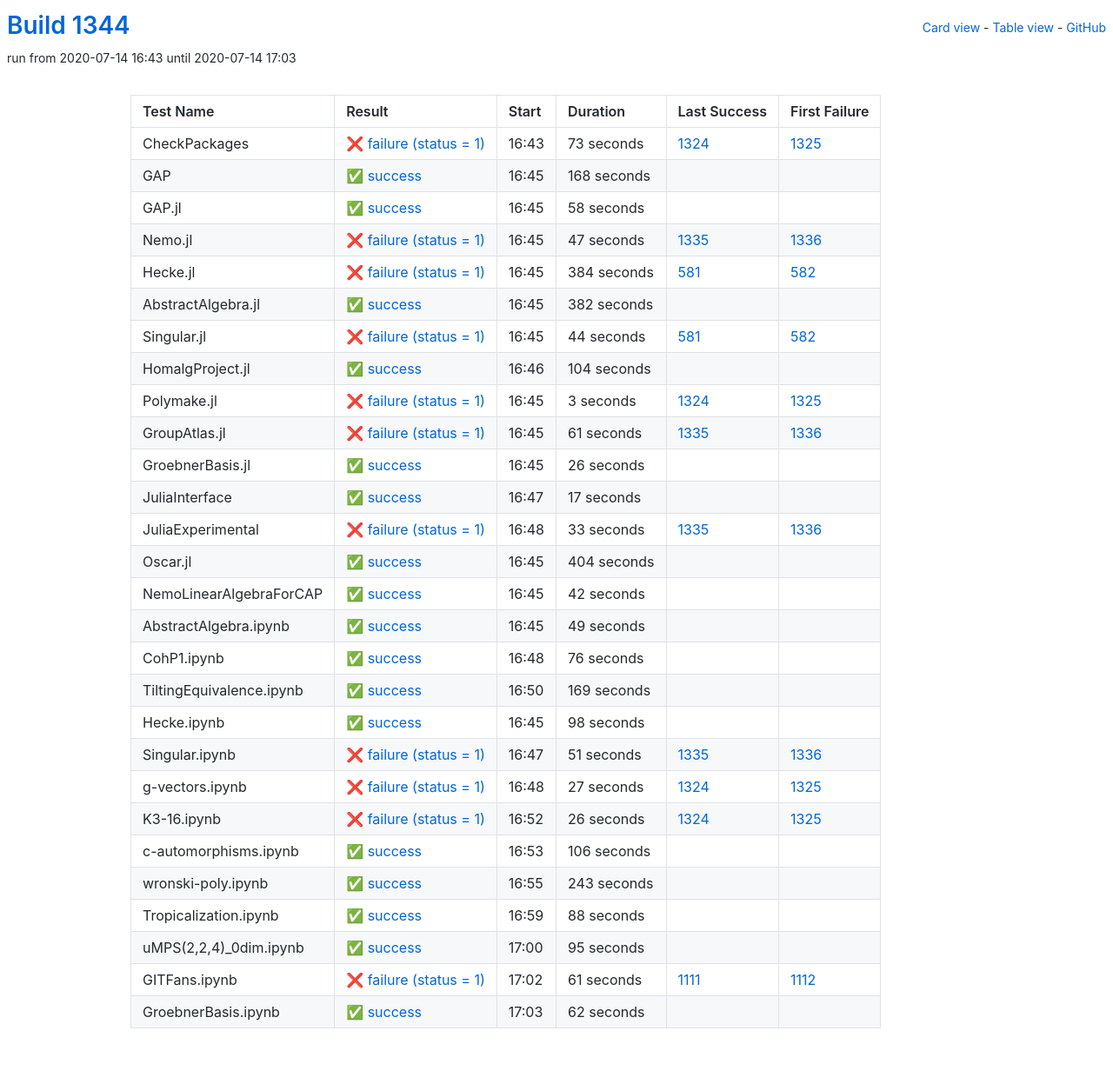
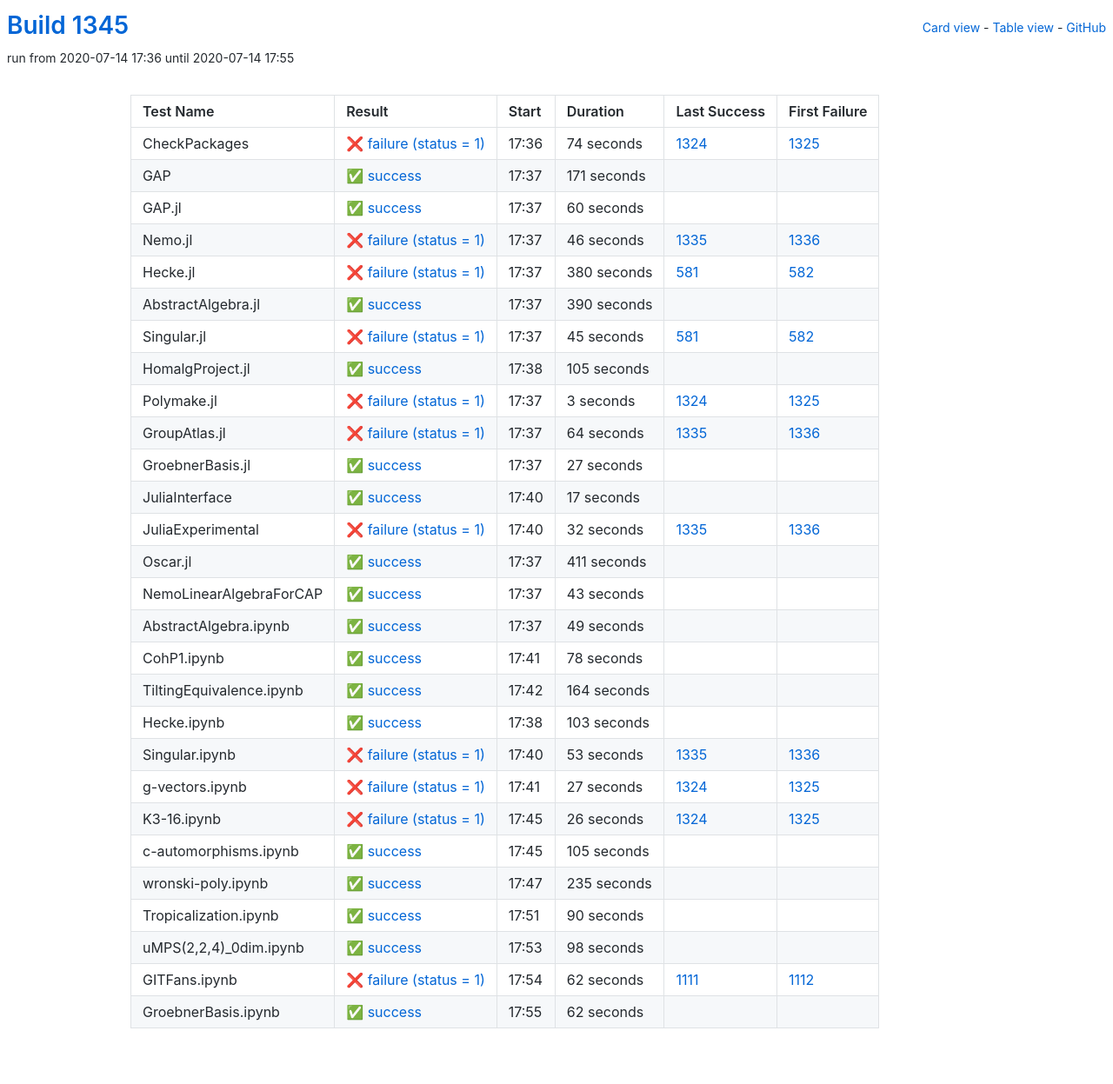
Before and after one commit to oscar-system/oscar-ci-status-1.4, a Jekyll site: the page built from table.html, in a window 1280 px wide. Shown: the whole page at 87% size. Built offline with Jekyll 4.4.1, drawn with Linux system fonts in a browser that asks for light colours.

Commit message:
Build #1345

```diff
--- a/_data/ci.yml
+++ b/_data/ci.yml
@@ -1,6 +1,6 @@
 ---
-build: 1344
-build_url: https://oscarci.mathematik.uni-kl.de/job/oscar-julia-1.4/1344/
+build: 1345
+build_url: https://oscarci.mathematik.uni-kl.de/job/oscar-julia-1.4/1345/
 job: oscar-julia-1.4
 organization: oscar-system
 repo: oscar-ci-status-1.4
@@ -8,104 +8,104 @@ repourl: https://github.com/oscar-system/oscar-ci-status-1.4
 tests:
 - name: CheckPackages
   id: checkpackages
-  log: https://oscarci.mathematik.uni-kl.de/job/oscar-julia-1.4/1344/artifact/logs/build-1344/CheckPackages.log
-  start: 2020-07-14 16:43
+  log: https://oscarci.mathematik.uni-kl.de/job/oscar-julia-1.4/1345/artifact/logs/build-1345/CheckPackages.log
+  start: 2020-07-14 17:36
   success: false
   exitcode: 1
   status: failure
-  duration: 73
+  duration: 74
   last_success: 1324
   last_success_url: https://oscarci.mathematik.uni-kl.de/job/oscar-julia-1.4/1324/
   first_failure: 1325
   first_failure_url: https://oscarci.mathematik.uni-kl.de/job/oscar-julia-1.4/1325/
 - name: GAP
   id: gap
-  log: https://oscarci.mathematik.uni-kl.de/job/oscar-julia-1.4/1344/artifact/logs/build-1344/GAP.log
-  start: 2020-07-14 16:45
+  log: https://oscarci.mathematik.uni-kl.de/job/oscar-julia-1.4/1345/artifact/logs/build-1345/GAP.log
+  start: 2020-07-14 17:37
   success: true
   exitcode: 0
   status: success
-  duration: 168
+  duration: 171
   last_success: false
   last_success_url:
   first_failure: false
   first_failure_url:
 - name: GAP.jl
   id: gap-jl
-  log: https://oscarci.mathematik.uni-kl.de/job/oscar-julia-1.4/1344/artifact/logs/build-1344/GAP.jl.log
-  start: 2020-07-14 16:45
+  log: https://oscarci.mathematik.uni-kl.de/job/oscar-julia-1.4/1345/artifact/logs/build-1345/GAP.jl.log
+  start: 2020-07-14 17:37
   success: true
   exitcode: 0
   status: success
-  duration: 58
+  duration: 60
   last_success: false
   last_success_url:
   first_failure: false
   first_failure_url:
 - name: Nemo.jl
   id: nemo-jl
-  log: https://oscarci.mathematik.uni-kl.de/job/oscar-julia-1.4/1344/artifact/logs/build-1344/Nemo.jl.log
-  start: 2020-07-14 16:45
+  log: https://oscarci.mathematik.uni-kl.de/job/oscar-julia-1.4/1345/artifact/logs/build-1345/Nemo.jl.log
+  start: 2020-07-14 17:37
   success: false
   exitcode: 1
   status: failure
-  duration: 47
+  duration: 46
   last_success: 1335
   last_success_url: https://oscarci.mathematik.uni-kl.de/job/oscar-julia-1.4/1335/
   first_failure: 1336
   first_failure_url: https://oscarci.mathematik.uni-kl.de/job/oscar-julia-1.4/1336/
 - name: Hecke.jl
   id: hecke-jl
-  log: https://oscarci.mathematik.uni-kl.de/job/oscar-julia-1.4/1344/artifact/logs/build-1344/Hecke.jl.log
-  start: 2020-07-14 16:45
+  log: https://oscarci.mathematik.uni-kl.de/job/oscar-julia-1.4/1345/artifact/logs/build-1345/Hecke.jl.log
+  start: 2020-07-14 17:37
   success: false
   exitcode: 1
   status: failure
-  duration: 384
+  duration: 380
   last_success: 581
   last_success_url: https://oscarci.mathematik.uni-kl.de/job/oscar-julia-1.4/581/
   first_failure: 582
   first_failure_url: https://oscarci.mathematik.uni-kl.de/job/oscar-julia-1.4/582/
 - name: AbstractAlgebra.jl
   id: abstractalgebra-jl
-  log: https://oscarci.mathematik.uni-kl.de/job/oscar-julia-1.4/1344/artifact/logs/build-1344/AbstractAlgebra.jl.log
-  start: 2020-07-14 16:45
+  log: https://oscarci.mathematik.uni-kl.de/job/oscar-julia-1.4/1345/artifact/logs/build-1345/AbstractAlgebra.jl.log
+  start: 2020-07-14 17:37
   success: true
   exitcode: 0
   status: success
-  duration: 382
+  duration: 390
   last_success: false
   last_success_url:
   first_failure: false
   first_failure_url:
 - name: Singular.jl
   id: singular-jl
-  log: https://oscarci.mathematik.uni-kl.de/job/oscar-julia-1.4/1344/artifact/logs/build-1344/Singular.jl.log
-  start: 2020-07-14 16:45
+  log: https://oscarci.mathematik.uni-kl.de/job/oscar-julia-1.4/1345/artifact/logs/build-1345/Singular.jl.log
+  start: 2020-07-14 17:37
   success: false
   exitcode: 1
   status: failure
-  duration: 44
+  duration: 45
   last_success: 581
   last_success_url: https://oscarci.mathematik.uni-kl.de/job/oscar-julia-1.4/581/
   first_failure: 582
   first_failure_url: https://oscarci.mathematik.uni-kl.de/job/oscar-julia-1.4/582/
 - name: HomalgProject.jl
   id: homalgproject-jl
-  log: https://oscarci.mathematik.uni-kl.de/job/oscar-julia-1.4/1344/artifact/logs/build-1344/HomalgProject.jl.log
-  start: 2020-07-14 16:46
+  log: https://oscarci.mathematik.uni-kl.de/job/oscar-julia-1.4/1345/artifact/logs/build-1345/HomalgProject.jl.log
+  start: 2020-07-14 17:38
   success: true
   exitcode: 0
   status: success
-  duration: 104
+  duration: 105
   last_success: false
   last_success_url:
   first_failure: false
   first_failure_url:
 - name: Polymake.jl
   id: polymake-jl
-  log: https://oscarci.mathematik.uni-kl.de/job/oscar-julia-1.4/1344/artifact/logs/build-1344/Polymake.jl.log
-  start: 2020-07-14 16:45
+  log: https://oscarci.mathematik.uni-kl.de/job/oscar-julia-1.4/1345/artifact/logs/build-1345/Polymake.jl.log
+  start: 2020-07-14 17:37
   success: false
   exitcode: 1
   status: failure
@@ -116,32 +116,32 @@ tests:
   first_failure_url: https://oscarci.mathematik.uni-kl.de/job/oscar-julia-1.4/1325/
 - name: GroupAtlas.jl
   id: groupatlas-jl
-  log: https://oscarci.mathematik.uni-kl.de/job/oscar-julia-1.4/1344/artifact/logs/build-1344/GroupAtlas.jl.log
-  start: 2020-07-14 16:45
+  log: https://oscarci.mathematik.uni-kl.de/job/oscar-julia-1.4/1345/artifact/logs/build-1345/GroupAtlas.jl.log
+  start: 2020-07-14 17:37
   success: false
   exitcode: 1
   status: failure
-  duration: 61
+  duration: 64
   last_success: 1335
   last_success_url: https://oscarci.mathematik.uni-kl.de/job/oscar-julia-1.4/1335/
   first_failure: 1336
   first_failure_url: https://oscarci.mathematik.uni-kl.de/job/oscar-julia-1.4/1336/
 - name: GroebnerBasis.jl
   id: groebnerbasis-jl
-  log: https://oscarci.mathematik.uni-kl.de/job/oscar-julia-1.4/1344/artifact/logs/build-1344/GroebnerBasis.jl.log
-  start: 2020-07-14 16:45
+  log: https://oscarci.mathematik.uni-kl.de/job/oscar-julia-1.4/1345/artifact/logs/build-1345/GroebnerBasis.jl.log
+  start: 2020-07-14 17:37
   success: true
   exitcode: 0
   status: success
-  duration: 26
+  duration: 27
   last_success: false
   last_success_url:
   first_failure: false
   first_failure_url:
 - name: JuliaInterface
   id: juliainterface
-  log: https://oscarci.mathematik.uni-kl.de/job/oscar-julia-1.4/1344/artifact/logs/build-1344/JuliaInterface.log
-  start: 2020-07-14 16:47
+  log: https://oscarci.mathematik.uni-kl.de/job/oscar-julia-1.4/1345/artifact/logs/build-1345/JuliaInterface.log
+  start: 2020-07-14 17:40
   success: true
   exitcode: 0
   status: success
@@ -152,44 +152,44 @@ tests:
   first_failure_url:
 - name: JuliaExperimental
   id: juliaexperimental
-  log: https://oscarci.mathematik.uni-kl.de/job/oscar-julia-1.4/1344/artifact/logs/build-1344/JuliaExperimental.log
-  start: 2020-07-14 16:48
+  log: https://oscarci.mathematik.uni-kl.de/job/oscar-julia-1.4/1345/artifact/logs/build-1345/JuliaExperimental.log
+  start: 2020-07-14 17:40
   success: false
   exitcode: 1
   status: failure
-  duration: 33
+  duration: 32
   last_success: 1335
   last_success_url: https://oscarci.mathematik.uni-kl.de/job/oscar-julia-1.4/1335/
   first_failure: 1336
   first_failure_url: https://oscarci.mathematik.uni-kl.de/job/oscar-julia-1.4/1336/
 - name: Oscar.jl
   id: oscar-jl
-  log: https://oscarci.mathematik.uni-kl.de/job/oscar-julia-1.4/1344/artifact/logs/build-1344/Oscar.jl.log
-  start: 2020-07-14 16:45
+  log: https://oscarci.mathematik.uni-kl.de/job/oscar-julia-1.4/1345/artifact/logs/build-1345/Oscar.jl.log
+  start: 2020-07-14 17:37
   success: true
   exitcode: 0
   status: success
-  duration: 404
+  duration: 411
   last_success: false
   last_success_url:
   first_failure: false
   first_failure_url:
 - name: NemoLinearAlgebraForCAP
   id: nemolinearalgebraforcap
-  log: https://oscarci.mathematik.uni-kl.de/job/oscar-julia-1.4/1344/artifact/logs/build-1344/NemoLinearAlgebraForCAP.log
-  start: 2020-07-14 16:45
+  log: https://oscarci.mathematik.uni-kl.de/job/oscar-julia-1.4/1345/artifact/logs/build-1345/NemoLinearAlgebraForCAP.log
+  start: 2020-07-14 17:37
   success: true
   exitcode: 0
   status: success
-  duration: 42
+  duration: 43
   last_success: false
   last_success_url:
   first_failure: false
   first_failure_url:
 - name: AbstractAlgebra.ipynb
   id: abstractalgebra-ipynb
-  log: https://oscarci.mathematik.uni-kl.de/job/oscar-julia-1.4/1344/artifact/logs/build-1344/AbstractAlgebra.ipynb.log
-  start: 2020-07-14 16:45
+  log: https://oscarci.mathematik.uni-kl.de/job/oscar-julia-1.4/1345/artifact/logs/build-1345/AbstractAlgebra.ipynb.log
+  start: 2020-07-14 17:37
   success: true
   exitcode: 0
   status: success
@@ -200,56 +200,56 @@ tests:
   first_failure_url:
 - name: CohP1.ipynb
   id: cohp1-ipynb
-  log: https://oscarci.mathematik.uni-kl.de/job/oscar-julia-1.4/1344/artifact/logs/build-1344/CohP1.ipynb.log
-  start: 2020-07-14 16:48
+  log: https://oscarci.mathematik.uni-kl.de/job/oscar-julia-1.4/1345/artifact/logs/build-1345/CohP1.ipynb.log
+  start: 2020-07-14 17:41
   success: true
   exitcode: 0
   status: success
-  duration: 76
+  duration: 78
   last_success: false
   last_success_url:
   first_failure: false
   first_failure_url:
 - name: TiltingEquivalence.ipynb
   id: tiltingequivalence-ipynb
-  log: https://oscarci.mathematik.uni-kl.de/job/oscar-julia-1.4/1344/artifact/logs/build-1344/TiltingEquivalence.ipynb.log
-  start: 2020-07-14 16:50
+  log: https://oscarci.mathematik.uni-kl.de/job/oscar-julia-1.4/1345/artifact/logs/build-1345/TiltingEquivalence.ipynb.log
+  start: 2020-07-14 17:42
   success: true
   exitcode: 0
   status: success
-  duration: 169
+  duration: 164
   last_success: false
   last_success_url:
   first_failure: false
   first_failure_url:
 - name: Hecke.ipynb
   id: hecke-ipynb
-  log: https://oscarci.mathematik.uni-kl.de/job/oscar-julia-1.4/1344/artifact/logs/build-1344/Hecke.ipynb.log
-  start: 2020-07-14 16:45
+  log: https://oscarci.mathematik.uni-kl.de/job/oscar-julia-1.4/1345/artifact/logs/build-1345/Hecke.ipynb.log
+  start: 2020-07-14 17:38
   success: true
   exitcode: 0
   status: success
-  duration: 98
+  duration: 103
   last_success: false
   last_success_url:
   first_failure: false
   first_failure_url:
 - name: Singular.ipynb
   id: singular-ipynb
-  log: https://oscarci.mathematik.uni-kl.de/job/oscar-julia-1.4/1344/artifact/logs/build-1344/Singular.ipynb.log
-  start: 2020-07-14 16:47
+  log: https://oscarci.mathematik.uni-kl.de/job/oscar-julia-1.4/1345/artifact/logs/build-1345/Singular.ipynb.log
+  start: 2020-07-14 17:40
   success: false
   exitcode: 1
   status: failure
-  duration: 51
+  duration: 53
   last_success: 1335
   last_success_url: https://oscarci.mathematik.uni-kl.de/job/oscar-julia-1.4/1335/
   first_failure: 1336
   first_failure_url: https://oscarci.mathematik.uni-kl.de/job/oscar-julia-1.4/1336/
 - name: g-vectors.ipynb
   id: g-vectors-ipynb
-  log: https://oscarci.mathematik.uni-kl.de/job/oscar-julia-1.4/1344/artifact/logs/build-1344/g-vectors.ipynb.log
-  start: 2020-07-14 16:48
+  log: https://oscarci.mathematik.uni-kl.de/job/oscar-julia-1.4/1345/artifact/logs/build-1345/g-vectors.ipynb.log
+  start: 2020-07-14 17:41
   success: false
   exitcode: 1
   status: failure
@@ -260,8 +260,8 @@ tests:
   first_failure_url: https://oscarci.mathematik.uni-kl.de/job/oscar-julia-1.4/1325/
 - name: K3-16.ipynb
   id: k3-16-ipynb
-  log: https://oscarci.mathematik.uni-kl.de/job/oscar-julia-1.4/1344/artifact/logs/build-1344/K3-16.ipynb.log
-  start: 2020-07-14 16:52
+  log: https://oscarci.mathematik.uni-kl.de/job/oscar-julia-1.4/1345/artifact/logs/build-1345/K3-16.ipynb.log
+  start: 2020-07-14 17:45
   success: false
   exitcode: 1
   status: failure
@@ -272,68 +272,68 @@ tests:
   first_failure_url: https://oscarci.mathematik.uni-kl.de/job/oscar-julia-1.4/1325/
 - name: c-automorphisms.ipynb
   id: c-automorphisms-ipynb
-  log: https://oscarci.mathematik.uni-kl.de/job/oscar-julia-1.4/1344/artifact/logs/build-1344/c-automorphisms.ipynb.log
-  start: 2020-07-14 16:53
+  log: https://oscarci.mathematik.uni-kl.de/job/oscar-julia-1.4/1345/artifact/logs/build-1345/c-automorphisms.ipynb.log
+  start: 2020-07-14 17:45
   success: true
   exitcode: 0
   status: success
-  duration: 106
+  duration: 105
   last_success: false
   last_success_url:
   first_failure: false
   first_failure_url:
 - name: wronski-poly.ipynb
   id: wronski-poly-ipynb
-  log: https://oscarci.mathematik.uni-kl.de/job/oscar-julia-1.4/1344/artifact/logs/build-1344/wronski-poly.ipynb.log
-  start: 2020-07-14 16:55
+  log: https://oscarci.mathematik.uni-kl.de/job/oscar-julia-1.4/1345/artifact/logs/build-1345/wronski-poly.ipynb.log
+  start: 2020-07-14 17:47
   success: true
   exitcode: 0
   status: success
-  duration: 243
+  duration: 235
   last_success: false
   last_success_url:
   first_failure: false
   first_failure_url:
 - name: Tropicalization.ipynb
   id: tropicalization-ipynb
-  log: https://oscarci.mathematik.uni-kl.de/job/oscar-julia-1.4/1344/artifact/logs/build-1344/Tropicalization.ipynb.log
-  start: 2020-07-14 16:59
+  log: https://oscarci.mathematik.uni-kl.de/job/oscar-julia-1.4/1345/artifact/logs/build-1345/Tropicalization.ipynb.log
+  start: 2020-07-14 17:51
   success: true
   exitcode: 0
   status: success
-  duration: 88
+  duration: 90
   last_success: false
   last_success_url:
   first_failure: false
   first_failure_url:
 - name: uMPS(2,2,4)_0dim.ipynb
   id: umps-2-2-4-0dim-ipynb
-  log: https://oscarci.mathematik.uni-kl.de/job/oscar-julia-1.4/1344/artifact/logs/build-1344/uMPS-2-2-4-_0dim.ipynb.log
-  start: 2020-07-14 17:00
+  log: https://oscarci.mathematik.uni-kl.de/job/oscar-julia-1.4/1345/artifact/logs/build-1345/uMPS-2-2-4-_0dim.ipynb.log
+  start: 2020-07-14 17:53
   success: true
   exitcode: 0
   status: success
-  duration: 95
+  duration: 98
   last_success: false
   last_success_url:
   first_failure: false
   first_failure_url:
 - name: GITFans.ipynb
   id: gitfans-ipynb
-  log: https://oscarci.mathematik.uni-kl.de/job/oscar-julia-1.4/1344/artifact/logs/build-1344/GITFans.ipynb.log
-  start: 2020-07-14 17:02
+  log: https://oscarci.mathematik.uni-kl.de/job/oscar-julia-1.4/1345/artifact/logs/build-1345/GITFans.ipynb.log
+  start: 2020-07-14 17:54
   success: false
   exitcode: 1
   status: failure
-  duration: 61
+  duration: 62
   last_success: 1111
   last_success_url: https://oscarci.mathematik.uni-kl.de/job/oscar-julia-1.4/1111/
   first_failure: 1112
   first_failure_url: https://oscarci.mathematik.uni-kl.de/job/oscar-julia-1.4/1112/
 - name: GroebnerBasis.ipynb
   id: groebnerbasis-ipynb
-  log: https://oscarci.mathematik.uni-kl.de/job/oscar-julia-1.4/1344/artifact/logs/build-1344/GroebnerBasis.ipynb.log
-  start: 2020-07-14 17:03
+  log: https://oscarci.mathematik.uni-kl.de/job/oscar-julia-1.4/1345/artifact/logs/build-1345/GroebnerBasis.ipynb.log
+  start: 2020-07-14 17:55
   success: true
   exitcode: 0
   status: success
```
Also changed, not shown: README.md.
